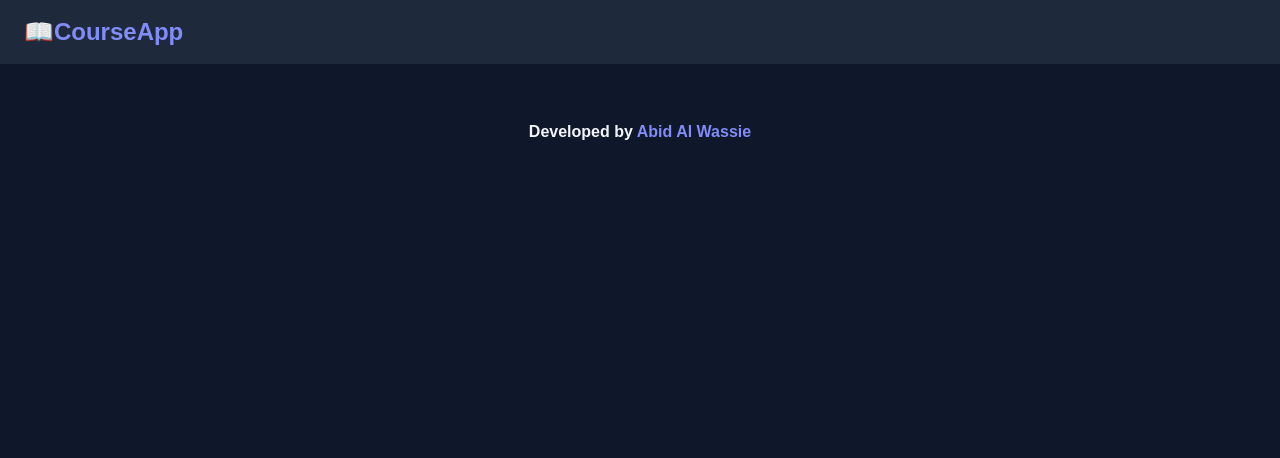
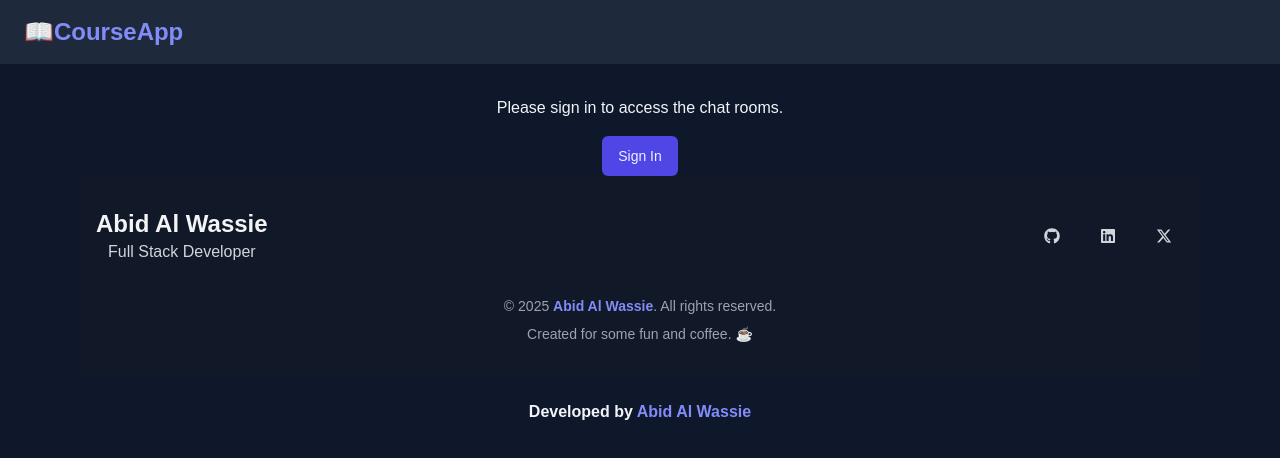
Before and after one commit to AbidAlWassie/next-course-app, a Next.js app: page / in a window 1280 px wide. Shown: the top 458 px of the page. Built offline with nearby package versions, Linux system fonts and the light colour scheme; no server answers.

Commit message:
fix: using useSession

```diff
--- a/app/page.tsx
+++ b/app/page.tsx
@@ -1,3 +1,4 @@
+// app/page.tsx
 import SessionProvider from "@/components/SessionProvider"
 import UI from "./ui"
 
--- a/app/ui.tsx
+++ b/app/ui.tsx
@@ -1,5 +1,6 @@
-// src/app/ui.tsx
+// app/ui.tsx
 "use client"
+import { useSession } from "next-auth/react"
 
 import { Navbar } from "@/components/layouts/Navbar"
 
@@ -11,6 +12,7 @@ import { Button } from "../components/ui/button"
 import { Card, CardContent } from "../components/ui/card"
 
 export default function Home() {
+  const { status } = useSession()
   return (
     <div className="min-h-screen bg-slate-900 text-slate-100">
       <Navbar />
```
